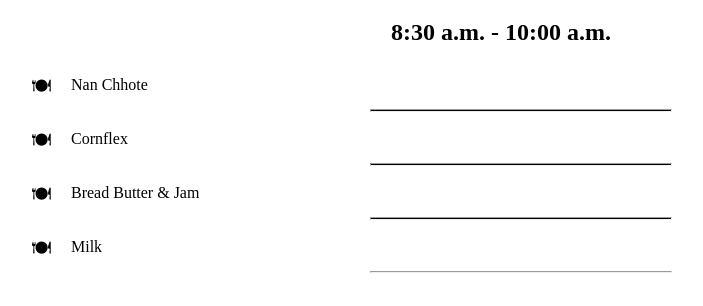
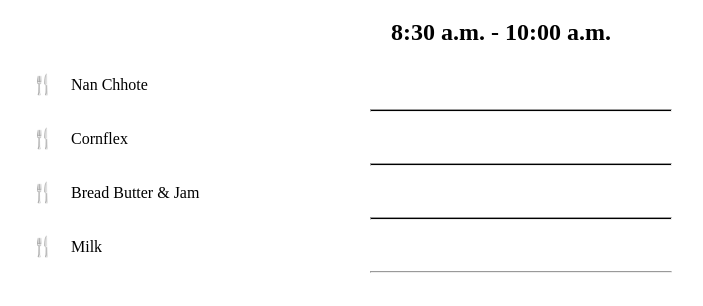
Before and after one commit to aaryanrajputhere/whatsinmymess, a plain HTML site: page Home.html in a window 1280 px wide. Shown: the part 132-438 px from the top of the page, without its empty margins (147-850 px from the left). Drawn offline with Linux system fonts and the light colour scheme.

Commit message:
Update style.css

```diff
--- a/style.css
+++ b/style.css
@@ -44,7 +44,7 @@ li:not(:last-child){
 }
 
 li::before{
-  content:"\1F37D";
+  content:"\1F374";
   font-size: 19px;
   position: absolute;
   left: 0;
```
